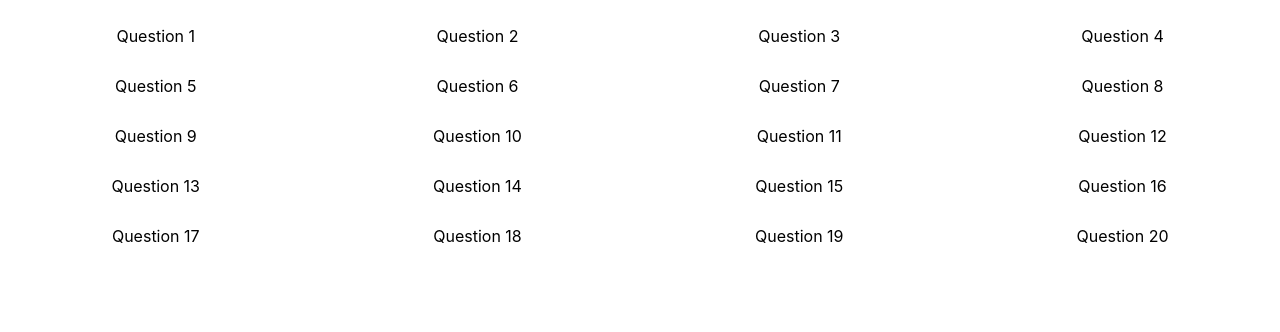
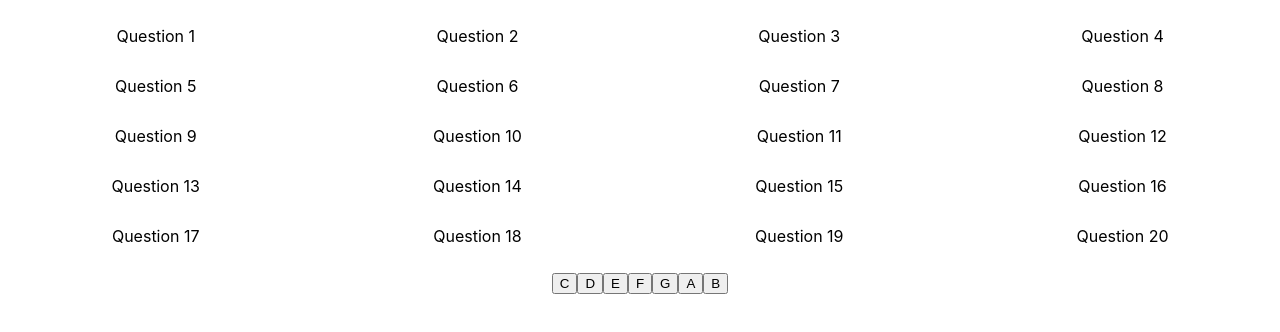
Before and after one commit to kimmisinha/React-Challenge, a React (Create React App) app in the folder my-challenge/: page /piano in a window 1280 px wide. Shown: the top 332 px of the page. Built offline with nearby package versions, Linux system fonts and the light colour scheme.

Commit message:
Implement virtual piano with sound functionality

```diff
--- a/my-challenge/src/App.js
+++ b/my-challenge/src/App.js
@@ -3,7 +3,7 @@ import './App.css';
 import NavBar from "./Component/NavBar";
 import { BrowserRouter, Routes, Route } from "react-router-dom";
 import Question1 from "./Component/Question1";
-import Question2 from "./Component/Question2";
+import Question2 from "./Component/PianoApp";
 import Question3 from "./Component/Question3";
 import Question4 from "./Component/Question4";
 import Question5 from "./Component/Question5";
@@ -22,6 +22,7 @@ import Question17 from "./Component/Question17";
 import Question18 from "./Component/Question18";
 import Question19 from "./Component/Question19";
 import Question20 from "./Component/Question20";
+import PianoApp from "./Component/PianoApp"; // Import your virtual piano component
 
 function App() {
   return (
@@ -49,6 +50,8 @@ function App() {
           <Route path="/question18" element={<Question18 />} />
           <Route path="/question19" element={<Question19 />} />
           <Route path="/question20" element={<Question20 />} />
+          <Route path="/piano" element={<PianoApp />} /> {/* Add a route for the virtual piano */}
+
         </Routes>
       </div>
     </BrowserRouter>
--- /dev/null
+++ b/my-challenge/src/Component/PianoApp.jsx
@@ -0,0 +1,65 @@
+import React, { useState } from 'react';
+const playSound = (note) => {
+  // const audio = new Audio(`${process.env.PUBLIC_URL}/sounds/${note}.mp3`);
+  const audio = new Audio(`${process.env.PUBLIC_URL}/sounds/${note}.mp3`);
+
+  audio.play().catch((error) => {
+    console.error(`Error playing sound for ${note}:`, error);
+  });
+};
+
+
+// PianoKey Component
+const PianoKey = ({ note, isPressed, onPress }) => (
+  <button
+    className={`piano-key ${isPressed ? 'pressed' : ''}`}
+    onClick={() => onPress(note)}
+  >
+    {note} {isPressed && '★'}
+  </button>
+);
+
+// Piano Component
+const Piano = ({ pressedNotes, onPressKey }) => {
+  const notes = ['C', 'D', 'E', 'F', 'G', 'A', 'B'];
+  return (
+    <div className="piano">
+      {notes.map(note => (
+        <PianoKey
+          key={note}
+          note={note}
+          isPressed={pressedNotes.includes(note)}
+          onPress={onPressKey}
+        />
+      ))}
+    </div>
+  );
+};
+
+// App Component
+const App = () => {
+  const [pressedNotes, setPressedNotes] = useState([]);
+
+  const onPressKey = note => {
+    playSound(note);
+    setPressedNotes(prevPressedNotes =>
+      prevPressedNotes.includes(note)
+        ? prevPressedNotes.filter(n => n !== note)
+        : [...prevPressedNotes, note]
+    );
+  };
+
+  return <Piano pressedNotes={pressedNotes} onPressKey={onPressKey} />;
+};
+
+export default App;
+
+
+/*
+Puzzle #2: Virtual Piano 🎹
+Create an interactive virtual piano with seven labeled button
+keys (C, D, E, F, G, A, B). When the user clicks on a button change its
+ inner JSX code to have a star symbol beside the letter name. As a bonus challenge,
+  change the CSS to make the keys look like a piano.
+ You can also try to add sound to the keys.
+ */
--- a/my-challenge/src/Component/Question2.jsx
+++ /dev/null
@@ -1,9 +0,0 @@
-import React from 'react'
-
-function Question2() {
-  return (
-    <div>Question2</div>
-  )
-}
-
-export default Question2
```
Also changed, not shown: my-challenge/src/Component/question.js (added, +38 -0 lines), 1 other file (tests, documents, lock files or other folders).
